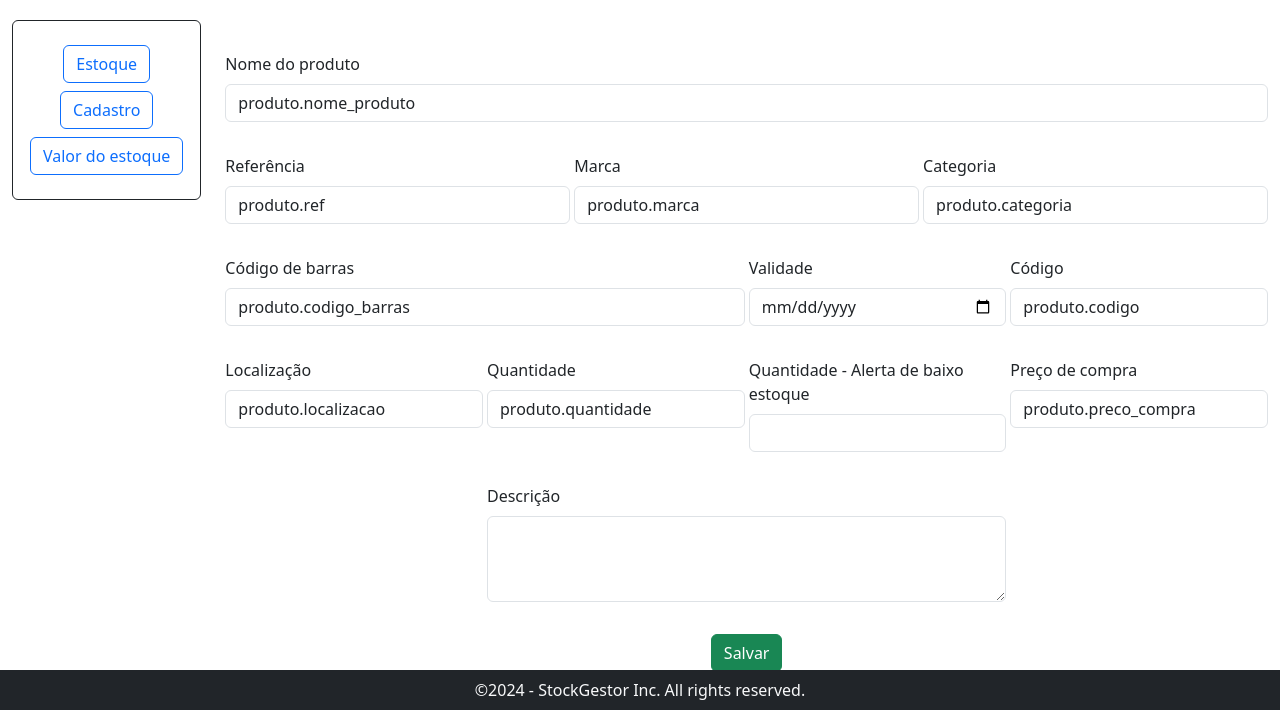
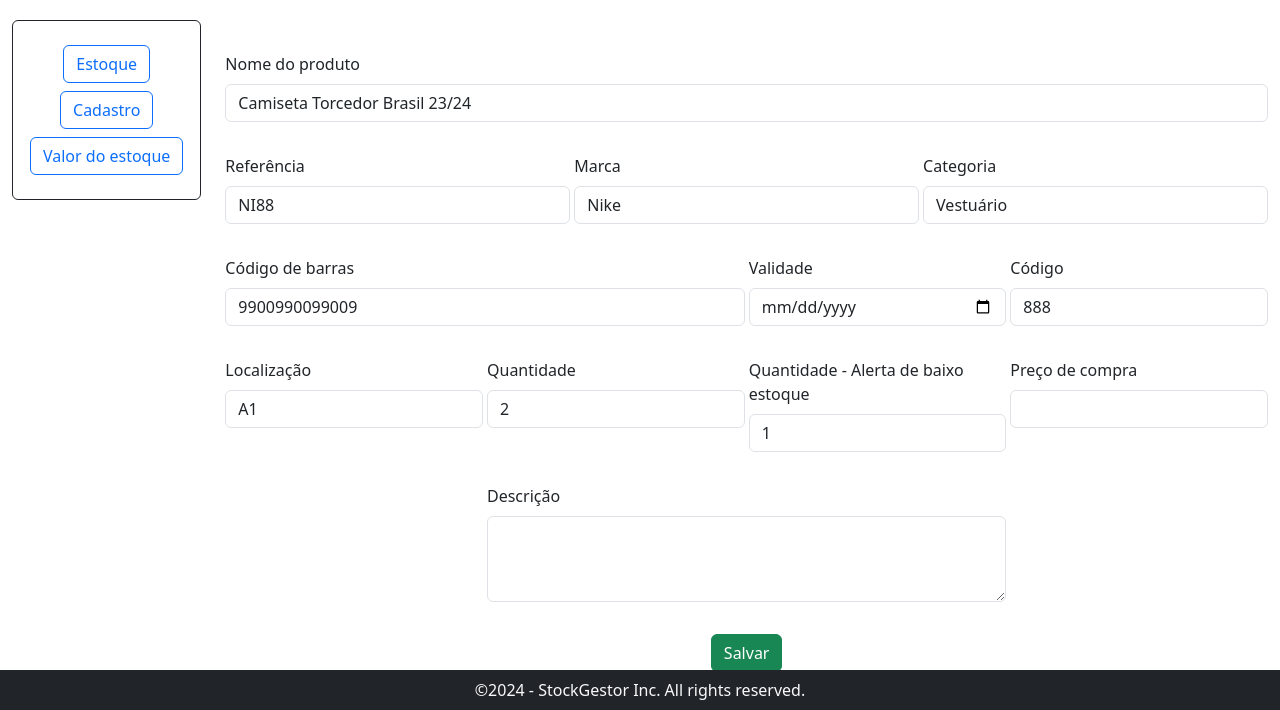
Before and after one commit to pcmuniz/StockGestor, a Django app: page /editar_produto/26 in a window 1280 px wide. Shown: the part 90-800 px from the top of the page. Run offline with Django 5.2, Linux system fonts and the light colour scheme; data comes from the database, SQL or seed files in the repository; both versions use the stored data as it was after the commit; parts of the project's set-up code (start-up, migrations or seed data) failed here and were passed over; some libraries are stand-ins or nearby versions.

Commit message:
fix: dados default em editar produto

```diff
--- a/proj_stockgestor/app_gestor/templates/app_gestor/cadastro_produto.html
+++ b/proj_stockgestor/app_gestor/templates/app_gestor/cadastro_produto.html
@@ -46,30 +46,30 @@
                     <div class="col-12 my-3">
                         <label for="nome_produto" class="form-label">Nome do produto</label>
                         <input type="text" name="nome_produto" class="form-control"
-                            placeholder="Digite o nome do produto" maxlength="40" required value="{% block nome_produto %}{% endblock nome_produto %}" value="">
+                            placeholder="Digite o nome do produto" maxlength="40" value="{% block nome_produto %}{% endblock nome_produto %}" required>
                     </div>
                     <div class="col-4 my-3">
                         <label for="ref" class="form-label">Referência</label>
                         <input type="text" name="ref" class="form-control" placeholder="Digite a referência"
-                            maxlength="15" required value="{% block ref %}{% endblock ref %}">
+                            maxlength="15" value="{% block ref %}{% endblock ref %}" required>
                     </div>
                     <div class="col-4 my-3">
                         <label for="marca" class="form-label">Marca</label>
                         <input type="text" name="marca" class="form-control" placeholder="Digite a marca" maxlength="15"
-                            required value="{% block marca %}{% endblock marca %}">
+                         value="{% block marca %}{% endblock marca %}" required>
                     </div>
                     <div class="col-4 my-3">
                         <label for="categoria" class="form-label">Categoria</label>
                         <input type="text" name="categoria" class="form-control" placeholder="Digite a categoria"
-                            maxlength="15" required value="{% block categoria %}{% endblock categoria %}">
+                            maxlength="15" value="{% block categoria %}{% endblock categoria %}" required>
                     </div>
                     <div class="col-6 my-3">
                         <label for="codigo_barras" class="form-label">Código de barras</label>
-                        <input type="text" name="codigo_barras" class="form-control" maxlength="13" required value="{% block codigo_barras %}{% endblock codigo_barras %}">
+                        <input type="number" name="codigo_barras" class="form-control" maxlength="13" value="{% block codigo_barras %}{% endblock codigo_barras %}" required>
                     </div>
                     <div class="col-3 my-3">
                         <label for="validade" class="form-label">Validade</label>
-                        <input type="date" name="validade" class="form-control" required value="{% block validade %}{% endblock validade %}">
+                        <input type="date" name="validade" class="form-control" value="{% block validade %}{% endblock validade %}" required>
                     </div>
                     {% block fornecedor %}
                     <div class="col-3 my-3">
@@ -84,24 +84,24 @@
                     {% endblock fornecedor %}
                     <div class="col-3 my-3">
                         <label for="codigo" class="form-label">Código</label>
-                        <input type="text" name="codigo" class="form-control" maxlength="8" required value="{% block codigo %}{% endblock codigo %}">
+                        <input type="number" name="codigo" class="form-control" maxlength="8" value="{% block codigo %}{% endblock codigo %}" required>
                     </div>
                     <div class="col-3 my-3">
                         <label for="localizacao" class="form-label">Localização</label>
                         <input type="text" name="localizacao" class="form-control" placeholder="Digite a localização"
-                            maxlength="3" required value="{% block localizacao %}{% endblock localizacao %}">
+                            maxlength="3" value="{% block localizacao %}{% endblock localizacao %}" required>
                     </div>
                     <div class="col-3 my-3">
                         <label for="quantidade" class="form-label">Quantidade</label>
-                        <input type="text" name="quantidade" class="form-control" maxlength="4" required value="{% block quantidade %}{% endblock quantidade %}">
+                        <input type="number" name="quantidade" class="form-control" maxlength="4" value="{% block quantidade %}{% endblock quantidade %}" required>
                     </div>
                     <div class="col-3 my-3">
                         <label for="quantidade_alerta" class="form-label">Quantidade - Alerta de baixo estoque</label>
-                        <input type="number" name="quantidade_alerta" class="form-control" maxlength="3" required value="{% block quantidade_alerta %}{% endblock quantidade_alerta %}">
+                        <input type="number" name="quantidade_alerta" class="form-control" maxlength="3" value="{% block quantidade_alerta %}{% endblock quantidade_alerta %}" required>
                     </div>
                     <div class="col-3 my-3">
                         <label for="preco_compra" class="form-label">Preço de compra</label>
-                        <input type="text" name="preco_compra" class="form-control" maxlength="8" required value="{% block preco_compra %}{% endblock preco_compra %}">
+                        <input type="number" step="0.01" name="preco_compra" class="form-control" maxlength="8" value="{% block preco_compra %}{% endblock preco_compra %}" required>
                     </div>
                     <div class="col-6 my-3 ms-auto me-auto">
                         <label for="descricao" class="form-label">Descrição</label>
--- a/proj_stockgestor/app_gestor/templates/app_gestor/editar_produto.html
+++ b/proj_stockgestor/app_gestor/templates/app_gestor/editar_produto.html
@@ -2,15 +2,15 @@
 {% block title %}Produto | Editar{% endblock title %}
 {% block active %}{% endblock active %}
 
-{% block nome_produto %}produto.nome_produto{% endblock nome_produto %}
-{% block ref %}produto.ref{% endblock ref %}
-{% block marca %}produto.marca{% endblock marca %}
-{% block categoria %}produto.categoria{% endblock categoria %}
-{% block codigo_barras %}produto.codigo_barras{% endblock codigo_barras %}
-{% block validade %}produto.validade{% endblock validade %}
+{% block nome_produto %}{{ produto.nome_produto }}{% endblock nome_produto %}
+{% block ref %}{{ produto.ref }}{% endblock ref %}
+{% block marca %}{{ produto.marca }}{% endblock marca %}
+{% block categoria %}{{ produto.categoria }}{% endblock categoria %}
+{% block codigo_barras %}{{ produto.codigo_barras }}{% endblock codigo_barras %}
+{% block validade %}{{ produto.validade }}{% endblock validade %}
 {% block fornecedor %}{% endblock fornecedor %}
-{% block codigo %}produto.codigo{% endblock codigo %}
-{% block localizacao %}produto.localizacao{% endblock localizacao %}
-{% block quantidade %}produto.quantidade{% endblock quantidade %}
-{% block quantidade_alerta %}produto.quantidade_alerta{% endblock quantidade_alerta %}
-{% block preco_compra %}produto.preco_compra{% endblock preco_compra %}
+{% block codigo %}{{ produto.codigo }}{% endblock codigo %}
+{% block localizacao %}{{ produto.localizacao }}{% endblock localizacao %}
+{% block quantidade %}{{ produto.quantidade }}{% endblock quantidade %}
+{% block quantidade_alerta %}{{ produto.quantidade_alerta }}{% endblock quantidade_alerta %}
+{% block preco_compra %}{{ produto.preco_compra }}{% endblock preco_compra %}
```
Also changed, not shown: proj_stockgestor/db.sqlite3.
